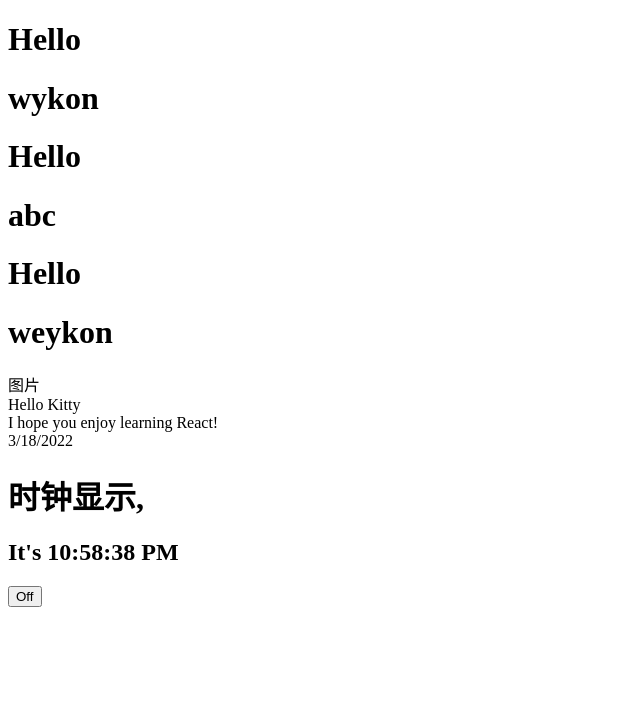
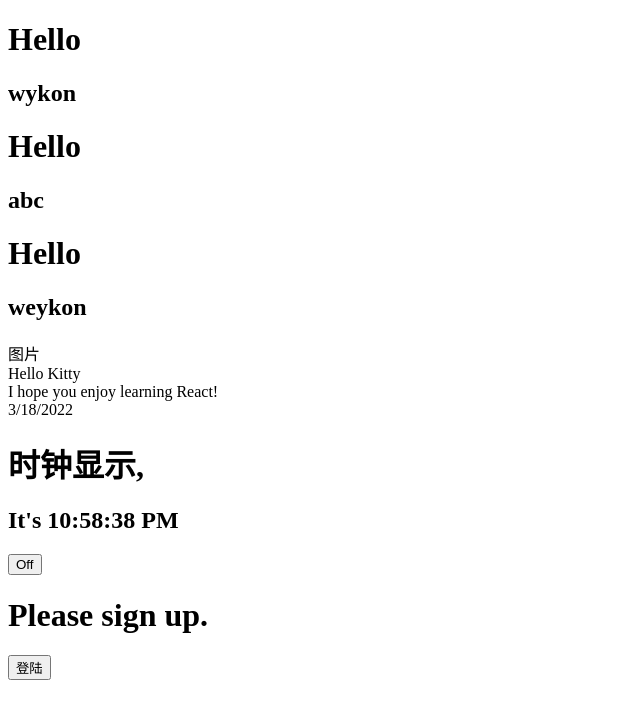
Before and after one commit to weykon/react-learn, a React app: page / in a window 1280 px wide. Shown: the top 718 px of the page, without its empty margins (0-640 px from the left). Built offline with nearby package versions, Linux system fonts and the light colour scheme; the HTML template or start-up script is replaced by a standard one.

Commit message:
条件渲染

```diff
--- /dev/null
+++ b/src/component/Greeting.tsx
@@ -0,0 +1,25 @@
+import React from "react";
+type P = { isLoggedIn: boolean };
+export function GuestGreeting() {
+  return (
+    <div>
+      <h1>Please sign up.</h1><button>登陆</button>
+    </div>
+  );
+}
+export function UserGreeting() {
+  return (
+    <div>
+      <h1>Welcome back!</h1>;
+    </div>
+  );
+}
+
+export function Greeting(props: P) {
+  const isLoggedIn = props.isLoggedIn;
+  if (isLoggedIn) {
+    return <UserGreeting />;
+  } else {
+    return <GuestGreeting />;
+  }
+}
--- a/src/index.tsx
+++ b/src/index.tsx
@@ -1,32 +1,34 @@
-import React from 'react';
-import ReactDOM from 'react-dom';
-import { Comment, mock_comment } from './component/Comment'
-import { Clock } from "./component/Clock"
-import Toggle from "./component/Toggle"
+import React from "react";
+import ReactDOM from "react-dom";
+import { Comment, mock_comment } from "./component/Comment";
+import { Clock } from "./component/Clock";
+import Toggle from "./component/Toggle";
+import { Greeting } from "./component/Greeting";
 function Hello(props: any) {
   return (
     <div>
       <h1>Hello</h1>
-            <h1>    {props.name}</h1>
+      <h2>{props.name}</h2>
     </div>
-
-    )
+  );
 }
 
 function App() {
   return (
     <div>
-            <Hello name='wykon'></Hello>
-            <Hello name='abc'></Hello>
-            <Hello name='weykon'></Hello>
-            <Comment date={mock_comment.date} text={mock_comment.text} author={mock_comment.author} ></Comment>
+      <Hello name="wykon"></Hello>
+      <Hello name="abc"></Hello>
+      <Hello name="weykon"></Hello>
+      <Comment
+        date={mock_comment.date}
+        text={mock_comment.text}
+        author={mock_comment.author}
+      ></Comment>
       <Clock date={new Date()}></Clock>
-            <Toggle/>
-        </div >
-    )
+      <Toggle />
+      <Greeting isLoggedIn={false} />
+    </div>
+  );
 }
 
-ReactDOM.render(
-    <App />,
-    document.getElementById("app")
-)
+ReactDOM.render(<App />, document.getElementById("app"));
```
Also changed, not shown: 1 other file (tests, documents, lock files or other folders). Lines whose indentation alone changed are shown as unchanged.
